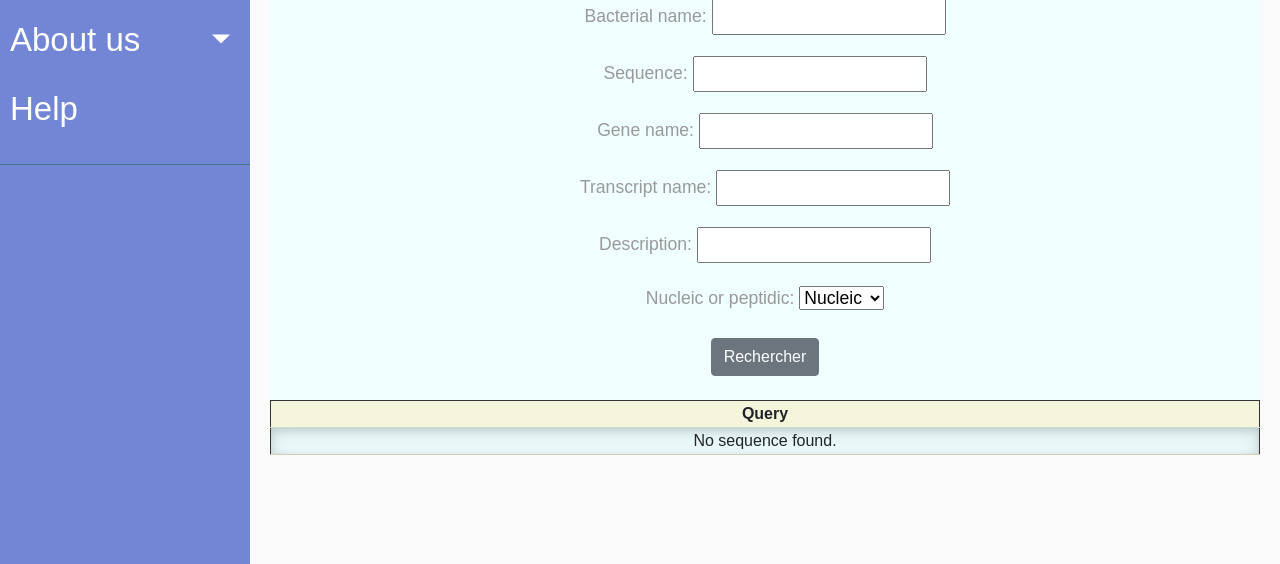
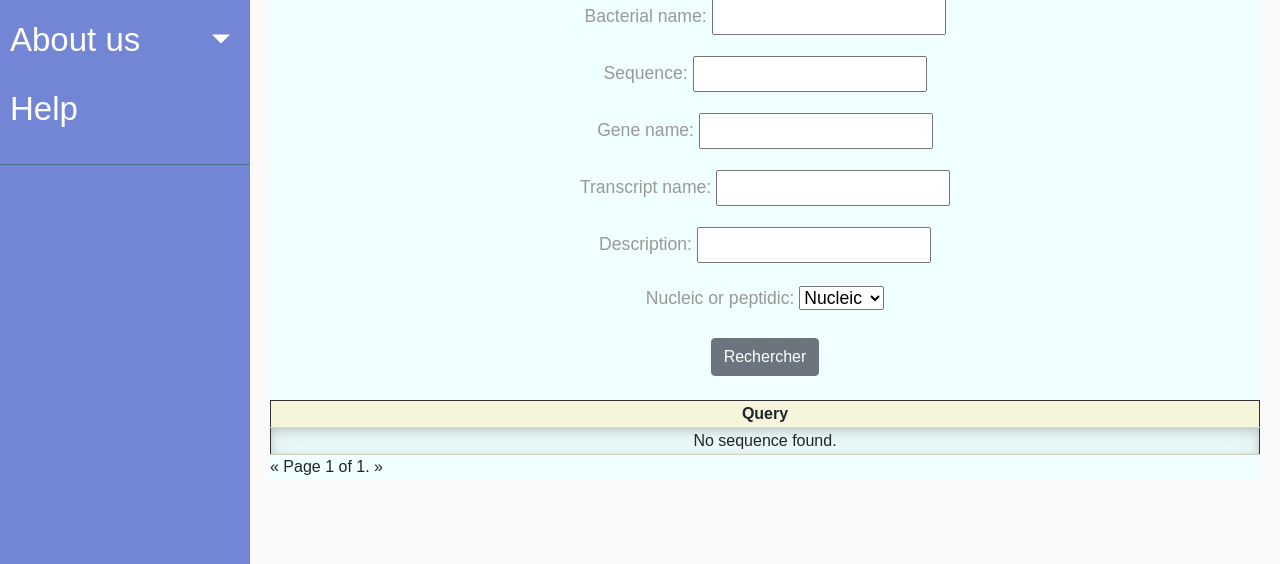
Before and after one commit to Axl-Lvy/LADN, a Django app: page /search/ in a window 1280 px wide. Shown: the part 236-800 px from the top of the page. Run offline with Django 4.2, Linux system fonts and the light colour scheme; data that the repository does not hold is empty; some libraries are stand-ins or nearby versions.

Commit message:
prepare for vercel

```diff
--- a/bacterial_genome_annotation/templates/bacterial_genome_annotation/search.html
+++ b/bacterial_genome_annotation/templates/bacterial_genome_annotation/search.html
@@ -19,7 +19,7 @@
             </tr>
         </thead>
         <tbody>
-        {% for seq in sequences %}
+        {% for seq in page_obj.object_list %}
         <tr>
                 <td><a id= "QuerySequence" class="form-control"  href="{% url 'sequence' id=seq.id %}" > {{ seq.id }} - {{ seq.genome.id|replaceWithSpace:"_" }}</a></td>
         </tr>
@@ -31,6 +31,25 @@
 
     </tbody>
     </table>
+    <div class="pagination">
+        <span class="step-links">
+            <a>&laquo;</a>
+            {% if page_obj.has_previous %}
+                <a href="?{% param_replace page=1 %}">first</a>
+                <a href="?{% param_replace page=page_obj.previous_page_number %}">previous</a>
+            {% endif %}
+
+            <span class="current">
+                Page {{ page_obj.number }} of {{ page_obj.paginator.num_pages }}.
+            </span>
+
+            {% if page_obj.has_next %}
+                <a href="?{% param_replace page=page_obj.next_page_number %}">next</a>
+                <a href="?{% param_replace page=page_obj.paginator.num_pages %}">last</a>
+            {% endif %}
+            <a>&raquo;</a>
+        </span>
+    </div>
 </div>
 
 {% endblock %}
--- a/bacterial_genome_annotation/views.py
+++ b/bacterial_genome_annotation/views.py
@@ -220,10 +220,13 @@ def Search(request: HttpRequest):
                     sequences = sequences.filter(sequence__contains=s)
                 sequences = sequences.filter(
                     sequence__regex='.*'+'.*'.join(splitSearch)+'.*')
+    paginator = Paginator(sequences, 5)
+    pageObj = paginator.get_page(page)
     params = {
         "form": form,
         "description": description,
-        "sequences": sequences[:50],
+        "sequences": sequences,
+        "page_obj": pageObj,
     }
 
     return render(request, 'bacterial_genome_annotation/search.html', params)
--- a/source/settings.py
+++ b/source/settings.py
@@ -26,7 +26,7 @@ SECRET_KEY = 'django-insecure-=xtkohgqv4lmgh%!+-yb--r&f3%u%*)bw^#e$uryh5tyl+2w7%
 # SECURITY WARNING: don't run with debug turned on in production!
 DEBUG = True
 
-ALLOWED_HOSTS = ['.vercel.app', '.now.sh']
+ALLOWED_HOSTS = ['.vercel.app', '.now.sh', '127.0.0.1']
 EMAIL_HOST = 'sandbox.smtp.mailtrap.io'
 EMAIL_HOST_USER = '62f6635f2c3368'
 EMAIL_HOST_PASSWORD = 'd34cd68d0a4900'
@@ -137,7 +137,7 @@ STATIC_URL = '/static/'
 STATIC_ROOT = os.path.join(BASE_DIR, 'root')
 STATICFILES_DIRS = [
     os.path.join(BASE_DIR, 'boot'),
-    BASE_DIR/'static',
+    BASE_DIR/'bacterial_genome_annotation/static',
 ]
 STATIC_ROOT = BASE_DIR/'staticfiles'
 
```
